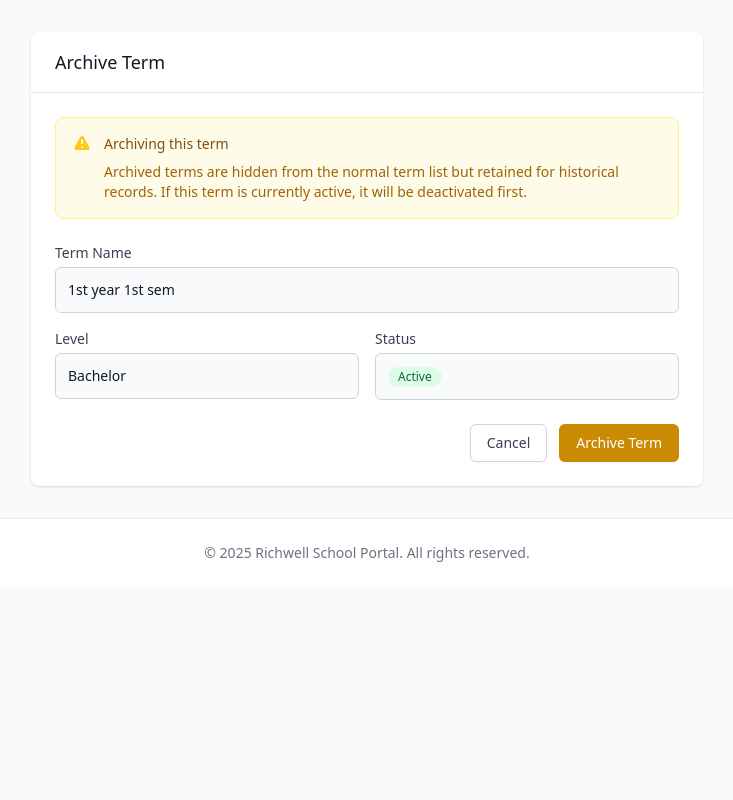
After one commit to property360-2/isa-akong-alamat, a Django app: template templates/registrar/terms/term_archive_confirm.html in a window 1280 px wide. The commit adds this page. Shown: the whole page, without its empty margins (273-1006 px from the left). Run offline with Django 5.2, Linux system fonts and the light colour scheme; the template is opened without the code that fills it: values that come from a table or form of the project are taken from there, others are empty; data comes from the database, SQL or seed files in the repository; some libraries are stand-ins or nearby versions.

Commit message:
Implement term archiving functionality
- Add archived boolean field to Term model (default=False)
- Create migration for archived field
- Update terms_list view to filter out archived terms
- Update term_activate to only consider non-archived terms
- Add term_archive view with confirmation template
- Add term_unarchive view with confirmation template
- Add archive/unarchive URL routes
- Update terms_list template with archive button (yellow icon)
- Update registrar dashboard to exclude archived terms
- Archive deactivates active terms automatically
- Proper audit trail tracking for archive/unarchive actions
- Archived terms hidden from normal views but retained for historical records

```diff
--- a/enrollment/models.py
+++ b/enrollment/models.py
@@ -33,6 +33,7 @@ class Term(models.Model):
     add_drop_deadline = models.DateField(null=True, blank=True)
     grade_encoding_deadline = models.DateField(null=True, blank=True)
     is_active = models.BooleanField(default=False)
+    archived = models.BooleanField(default=False)
     created_at = models.DateTimeField(auto_now_add=True)
 
     class Meta:
--- a/enrollment/urls.py
+++ b/enrollment/urls.py
@@ -11,6 +11,8 @@ urlpatterns = [
     path('terms/<int:pk>/activate/', views.term_activate, name='term_activate'),
     path('terms/<int:pk>/close/', views.term_close, name='term_close'),
     path('terms/<int:pk>/delete/', views.term_delete, name='term_delete'),
+    path('terms/<int:pk>/archive/', views.term_archive, name='term_archive'),
+    path('terms/<int:pk>/unarchive/', views.term_unarchive, name='term_unarchive'),
 
     # Sections
     path('sections/', views.sections_list, name='sections_list'),
--- /dev/null
+++ b/templates/registrar/terms/term_archive_confirm.html
@@ -0,0 +1,80 @@
+{% extends 'base.html' %}
+
+{% block title %}Archive Term - Richwell Portal{% endblock %}
+
+{% block content %}
+<div class="max-w-2xl mx-auto">
+    <div class="bg-white rounded-lg shadow overflow-hidden">
+        <div class="px-6 py-4 border-b border-gray-200">
+            <h2 class="text-lg font-medium text-gray-900">Archive Term</h2>
+        </div>
+
+        <div class="px-6 py-6">
+            <div class="rounded-lg bg-yellow-50 border border-yellow-200 p-4 mb-6">
+                <div class="flex">
+                    <div class="flex-shrink-0">
+                        <svg class="h-5 w-5 text-yellow-400" fill="currentColor" viewBox="0 0 20 20">
+                            <path fill-rule="evenodd" d="M8.257 3.099c.765-1.36 2.722-1.36 3.486 0l5.58 9.92c.75 1.334-.213 2.98-1.742 2.98H4.42c-1.53 0-2.493-1.646-1.743-2.98l5.58-9.92zM11 13a1 1 0 11-2 0 1 1 0 012 0zm-1-8a1 1 0 00-1 1v3a1 1 0 002 0V6a1 1 0 00-1-1z" clip-rule="evenodd"/>
+                        </svg>
+                    </div>
+                    <div class="ml-3">
+                        <h3 class="text-sm font-medium text-yellow-800">
+                            Archiving this term
+                        </h3>
+                        <div class="mt-2 text-sm text-yellow-700">
+                            <p>
+                                Archived terms are hidden from the normal term list but retained for historical records.
+                                If this term is currently active, it will be deactivated first.
+                            </p>
+                        </div>
+                    </div>
+                </div>
+            </div>
+
+            <div class="space-y-4">
+                <div>
+                    <label class="block text-sm font-medium text-gray-700">Term Name</label>
+                    <div class="mt-1 p-3 bg-gray-50 rounded-md border border-gray-300">
+                        <p class="text-sm text-gray-900 font-medium">{{ term.name }}</p>
+                    </div>
+                </div>
+
+                <div class="grid grid-cols-2 gap-4">
+                    <div>
+                        <label class="block text-sm font-medium text-gray-700">Level</label>
+                        <div class="mt-1 p-3 bg-gray-50 rounded-md border border-gray-300">
+                            <p class="text-sm text-gray-900">{{ term.get_level_display }}</p>
+                        </div>
+                    </div>
+                    <div>
+                        <label class="block text-sm font-medium text-gray-700">Status</label>
+                        <div class="mt-1 p-3 bg-gray-50 rounded-md border border-gray-300">
+                            <p class="text-sm text-gray-900">
+                                {% if term.is_active %}
+                                    <span class="inline-flex items-center px-2.5 py-0.5 rounded-full text-xs font-medium bg-green-100 text-green-800">Active</span>
+                                {% else %}
+                                    <span class="inline-flex items-center px-2.5 py-0.5 rounded-full text-xs font-medium bg-gray-100 text-gray-800">Inactive</span>
+                                {% endif %}
+                            </p>
+                        </div>
+                    </div>
+                </div>
+            </div>
+
+            <div class="mt-6 flex justify-end space-x-3">
+                <a href="{% url 'enrollment:terms_list' %}"
+                   class="px-4 py-2 border border-gray-300 rounded-md shadow-sm text-sm font-medium text-gray-700 bg-white hover:bg-gray-50 focus:outline-none focus:ring-2 focus:ring-offset-2 focus:ring-primary">
+                    Cancel
+                </a>
+                <form method="POST" class="inline">
+                    {% csrf_token %}
+                    <button type="submit"
+                            class="px-4 py-2 border border-transparent rounded-md shadow-sm text-sm font-medium text-white bg-yellow-600 hover:bg-yellow-700 focus:outline-none focus:ring-2 focus:ring-offset-2 focus:ring-yellow-500">
+                        Archive Term
+                    </button>
+                </form>
+            </div>
+        </div>
+    </div>
+</div>
+{% endblock %}
--- a/users/views.py
+++ b/users/views.py
@@ -101,7 +101,7 @@ def registrar_dashboard(request):
     from academics.models import Program, Curriculum
 
     context = {
-        'active_terms': Term.objects.filter(is_active=True),
+        'active_terms': Term.objects.filter(is_active=True, archived=False),
         'recent_sections': Section.objects.all().order_by('-created_at')[:10],
         'total_programs': Program.objects.count(),
         'total_curricula': Curriculum.objects.filter(active=True).count(),
```
Also changed, not shown: enrollment/views.py (+78 -8 lines), templates/registrar/terms/term_unarchive_confirm.html (added, +73 -0 lines), templates/registrar/terms/terms_list.html (+8 -0 lines), enrollment/migrations/0005_term_archived.py (added).
